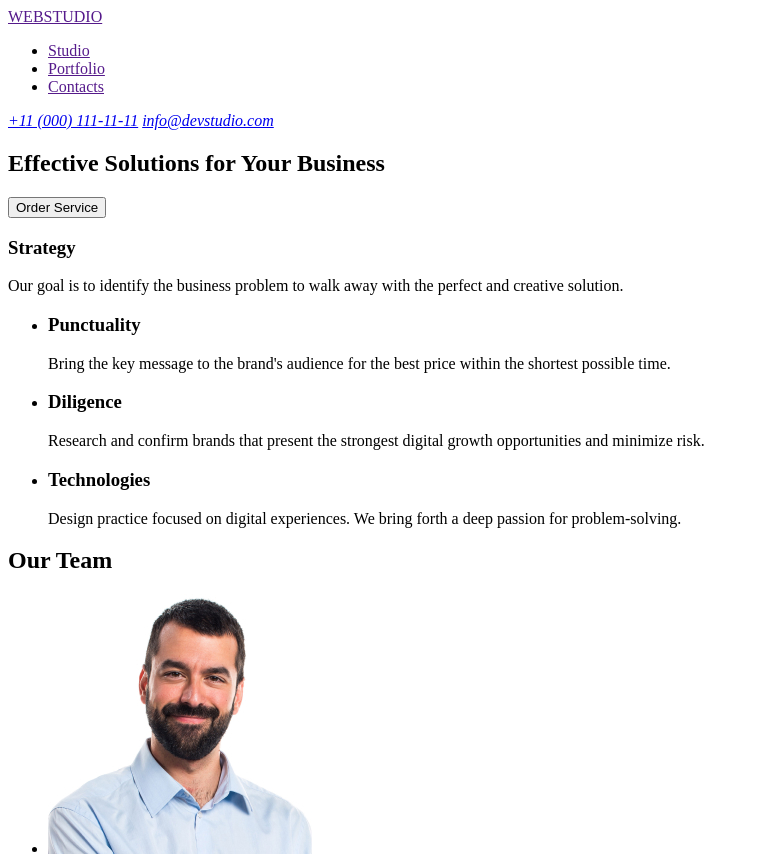
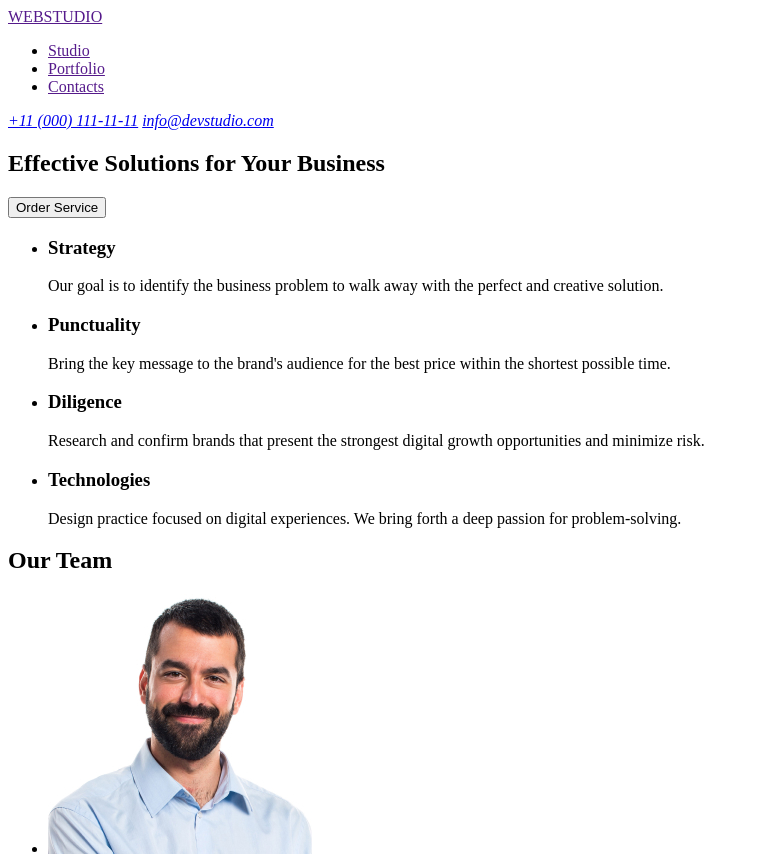
Before and after one commit to MykolaStovpiuk/go-it-homework-01, a plain HTML site: page index.html in a window 1280 px wide. Shown: the top 857 px of the page, without its empty margins (0-759 px from the left). Drawn offline with Linux system fonts and the light colour scheme.

Commit message:
last changes

```diff
--- a/index.html
+++ b/index.html
@@ -3,7 +3,7 @@
 <head>
     <meta charset="UTF-8">
     <meta name="viewport" content="width=device-width, initial-scale=1.0">
-    <title>home-work1</title>
+    <title>WEB STUDIO</title>
 </head>
 
 <body>
@@ -26,17 +26,20 @@
 
 <!-- Main content -->
  <main>
-<section>
-    <h1>Effective Solutions for Your Business</h1>
-    <button type="button">Order Service</button>
-</section>
+    <section>
+        <h1>Effective Solutions for Your Business</h1>
+        <button type="button">Order Service</button>
+    </section>
 
 <section>
-<h3>Strategy</h3>
+<ul>
+    <li>
+   <h3>Strategy</h3>
     <p>Our goal is to identify the business
 problem to walk away with the perfect and creative solution.
     </p>
-<ul>
+    </li>
+
 <li><h3>Punctuality</h3>
 <p>Bring the key message to the brand's audience for the best price within the shortest possible time.</p>
 </li>
@@ -51,6 +54,7 @@ problem to walk away with the perfect and creative solution.
 </section>
 
 <!-- Our team -->
+
 <section>
 <h2>Our Team</h2>
 <ul>
@@ -77,6 +81,7 @@ problem to walk away with the perfect and creative solution.
 </ul>
 </section>
  </main>
+
  <!-- Footer -->
 <footer>
     <p>WEBSTUDIO</p>
```
